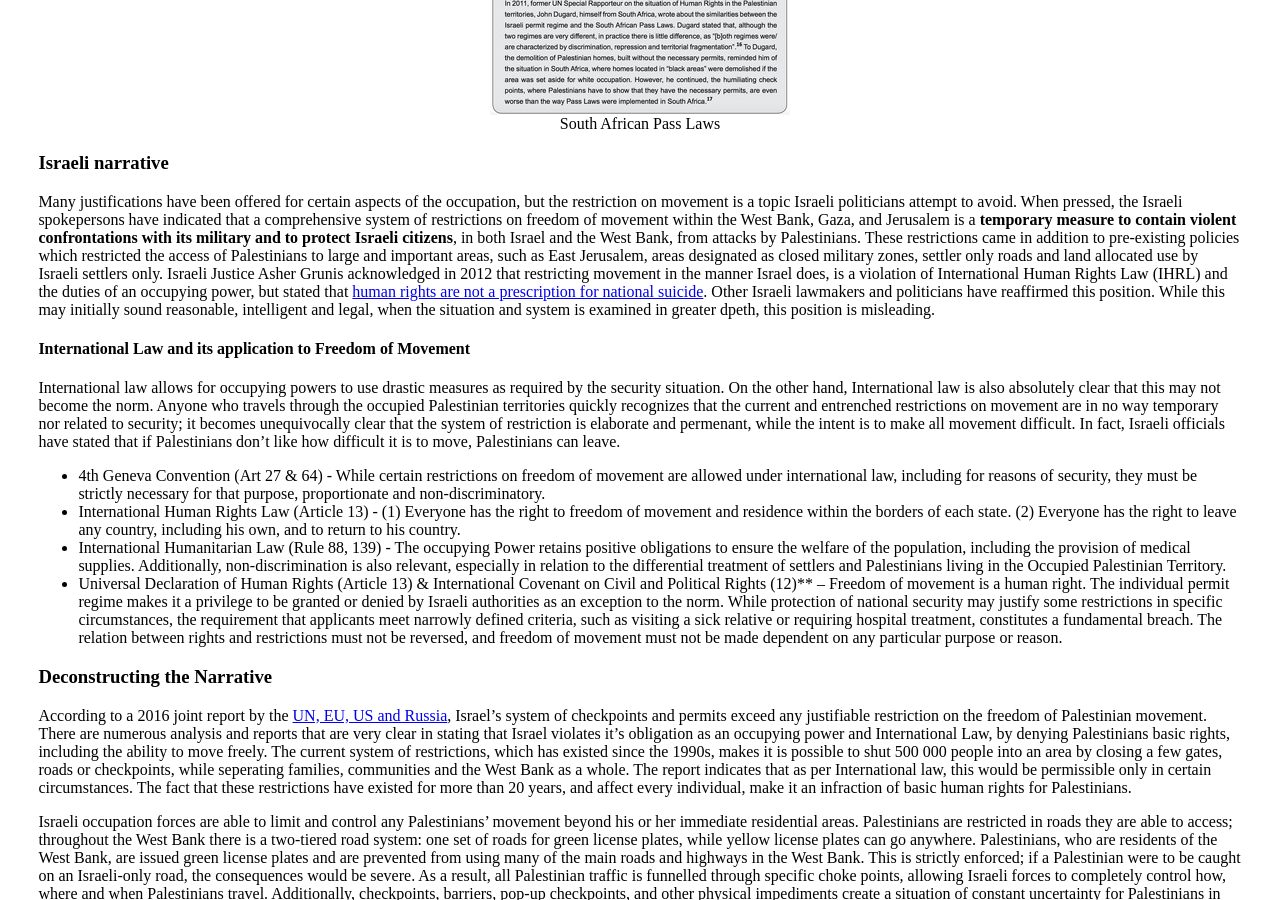
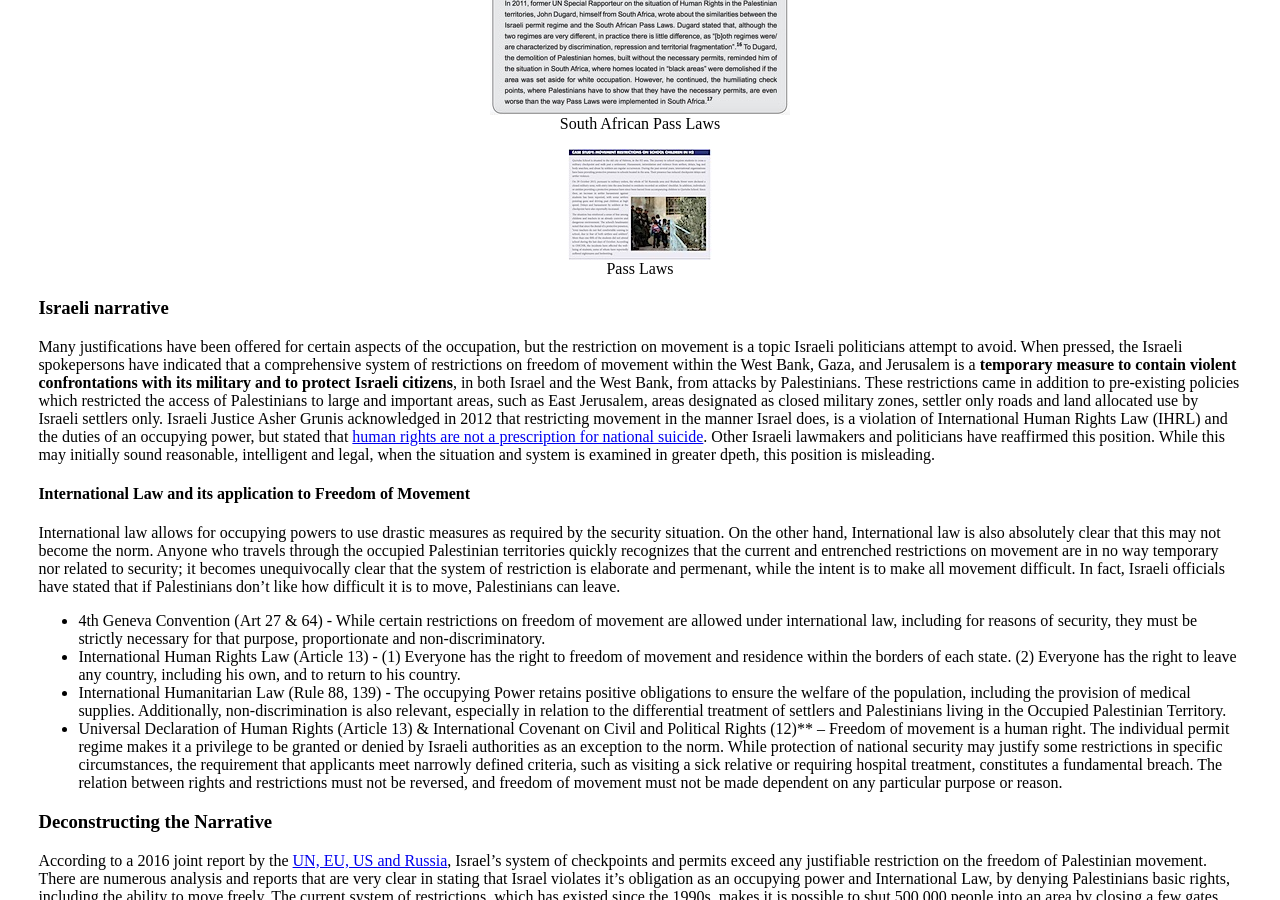
Before and after one commit to thepeopleofpalestine/thepeopleofpalestine.github.io, a Jekyll site: the page built from _cities/hebron.md, in a window 1280 px wide and 900 px high, scrolled down 2936 px. Built offline with Jekyll 4.4.1, drawn with Linux system fonts in a browser that asks for light colours; some web fonts are replaced.

Commit message:
Update hebron.md

```diff
--- a/_cities/hebron.md
+++ b/_cities/hebron.md
@@ -50,6 +50,7 @@
 closures.
 
 {% include lightbox.html thumbnail="/assets/cities/hebron/sm-southafrica.jpg" src="/assets/cities/hebron/southafrica.jpg" caption="South African Pass Laws" height=1200 width=1700 %}
+{% include lightbox.html thumbnail="/assets/cities/hebron/hebronschoolchildrensm.jpg" src="/assets/cities/hebron/hebronschoolchildrenlg.jpg" caption="Pass Laws" height=1200 width=1700 %}
 
 ### Israeli narrative
 
```
